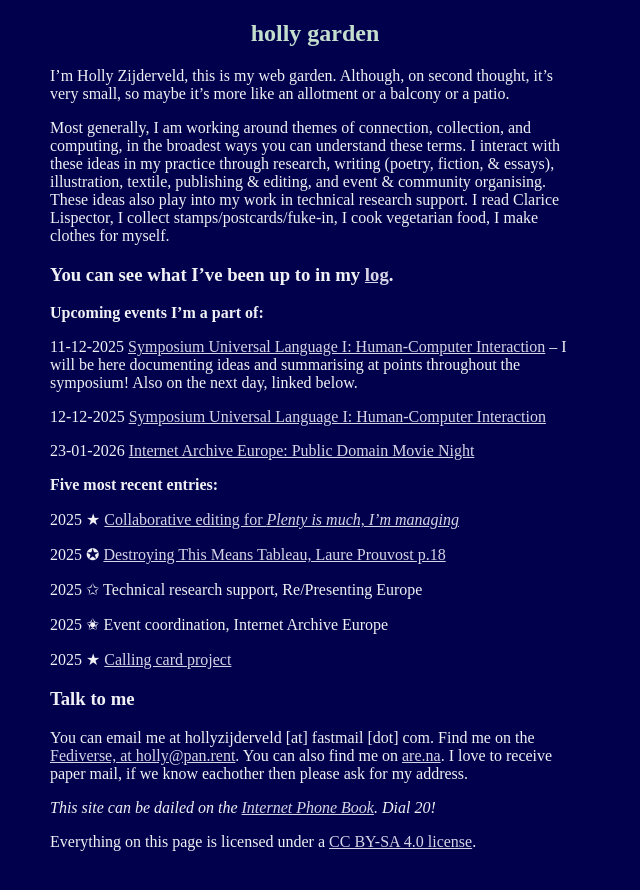
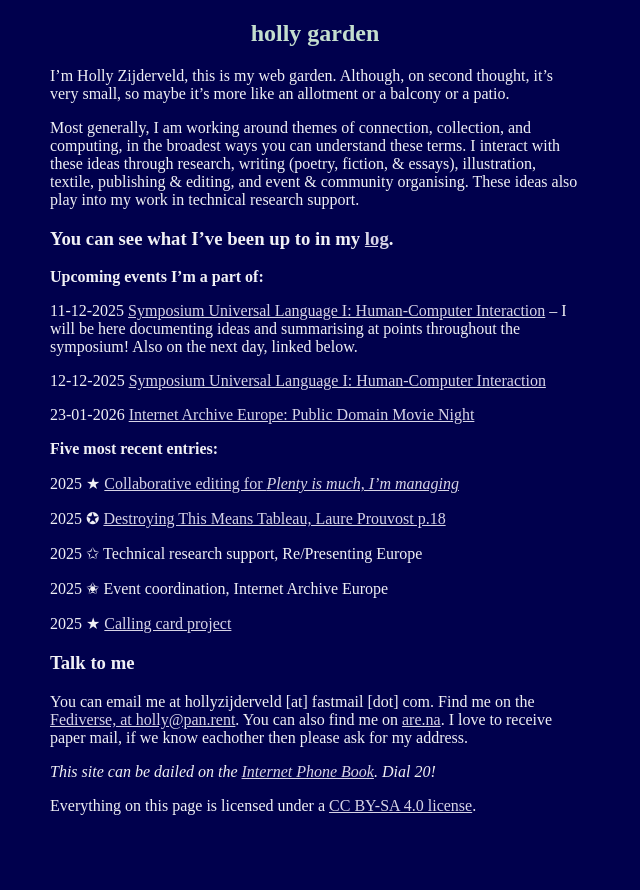
Before and after one commit to hollyz1jderveld/hollyz1jderveld.github.io, a Jekyll site: the page built from index.md, in a window 1280 px wide. Shown: the top 890 px of the page, without its empty margins (0-640 px from the left). Built offline with Jekyll 4.4.1, drawn with Linux system fonts in a browser that asks for light colours; some web fonts are replaced; Markdown is read by kramdown in place of the engine named in the settings; our own code applies the rules of GitHub Pages for plain Markdown files.

Commit message:
Update index.md

```diff
--- a/index.md
+++ b/index.md
@@ -5,7 +5,7 @@ layout: default
 ## holly garden
 I'm Holly Zijderveld, this is my web garden. Although, on second thought, it's very small, so maybe it's more like an allotment or a balcony or a patio.
 
-Most generally, I am working around themes of connection, collection, and computing, in the broadest ways you can understand these terms. I interact with these ideas in my practice through research, writing (poetry, fiction, & essays), illustration, textile, publishing & editing, and event & community organising. These ideas also play into my work in technical research support. I  read Clarice Lispector, I collect stamps/postcards/fuke-in, I cook vegetarian food, I make clothes for myself.
+Most generally, I am working around themes of connection, collection, and computing, in the broadest ways you can understand these terms. I interact with these ideas through research, writing (poetry, fiction, & essays), illustration, textile, publishing & editing, and event & community organising. These ideas also play into my work in technical research support.
 
 ### You can see what I've been up to in my [log](https://holly.garden/log).
 **Upcoming events I'm a part of:**
```
